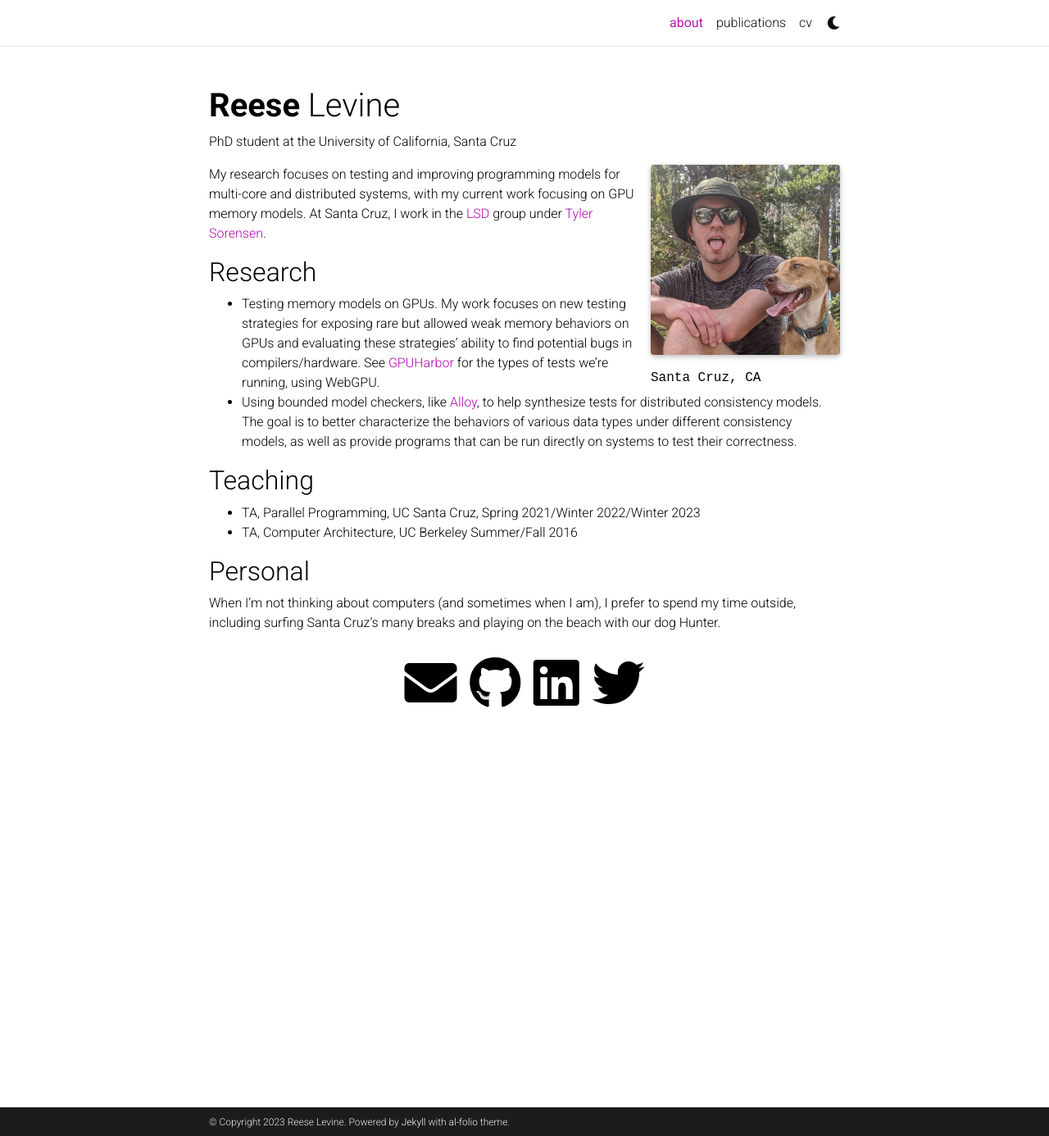
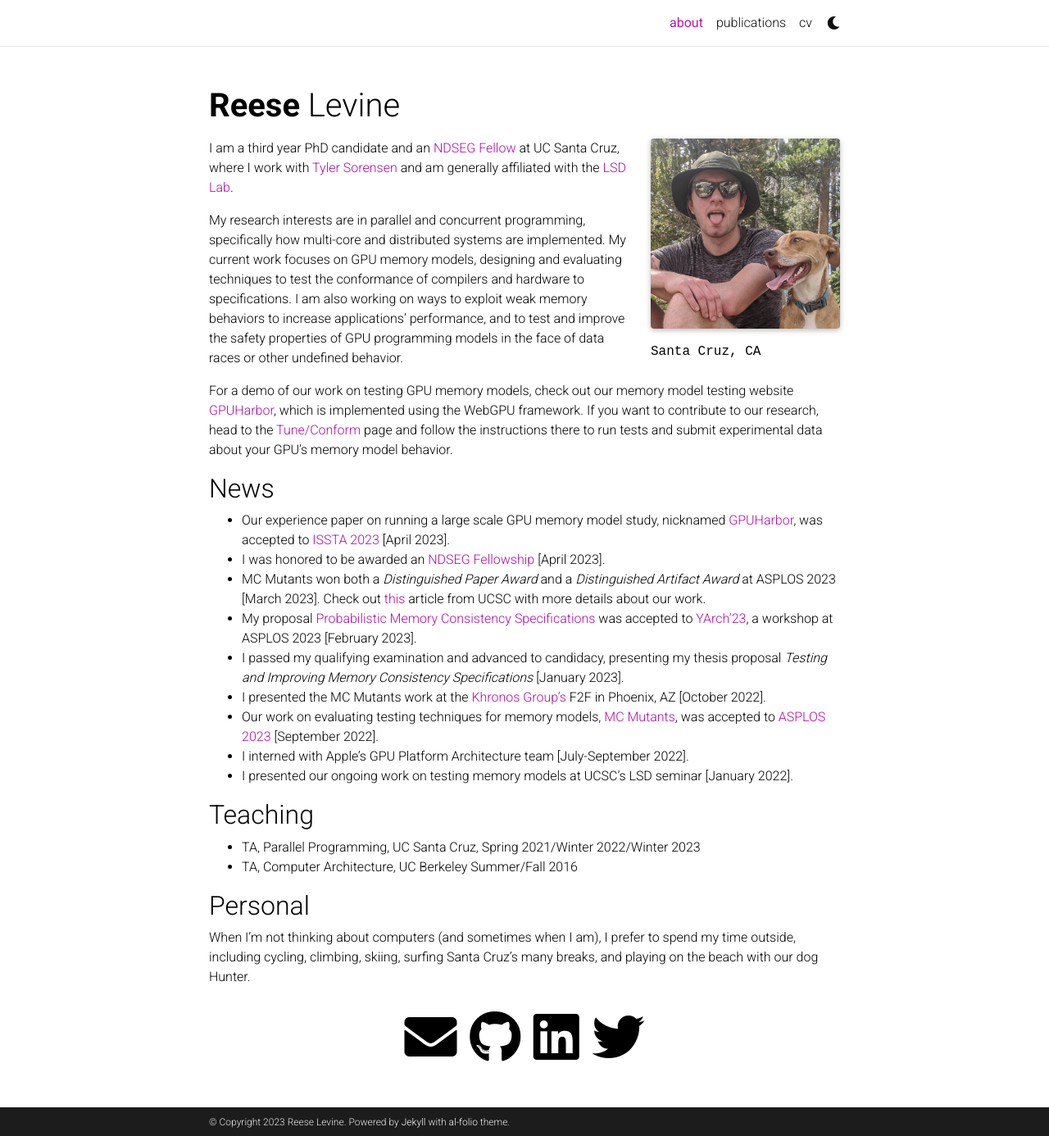
Before and after one commit to reeselevine/homepage2, a Jekyll site: the page built from _pages/about.md, in a window 1280 px wide and 1386 px high. Shown: the whole window at 82% size. Built offline with Jekyll 4.4.1, drawn with Linux system fonts in a browser that asks for light colours; full-size pictures stand in for the smaller copies a plugin makes; comment, search, counter and statistics services are not loaded; a style sheet for code colours, icons or effects is not loaded.

Commit message:
Update about me

```diff
--- a/_pages/about.md
+++ b/_pages/about.md
@@ -2,7 +2,6 @@
 layout: about
 title: about
 permalink: /
-subtitle: PhD student at the University of California, Santa Cruz
 
 profile:
   align: right
@@ -15,11 +14,22 @@ selected_papers: false # includes a list of papers marked as "selected={true}"
 social: true  # includes social icons at the bottom of the page
 ---
 
-My research focuses on testing and improving programming models for multi-core and distributed systems, with my current work focusing on GPU memory models. At Santa Cruz, I work in the [LSD](https://lsd.ucsc.edu/) group under [Tyler Sorensen](https://users.soe.ucsc.edu/~tsorensen/).
+I am a third year PhD candidate and an [NDSEG Fellow](https://ndseg.org/) at UC Santa Cruz, where I work with [Tyler Sorensen](https://users.soe.ucsc.edu/~tsorensen/) and am generally affiliated with the [LSD Lab](https://lsd.ucsc.edu/).
 
-## Research
-* Testing memory models on GPUs. My work focuses on new testing strategies for exposing rare but allowed weak memory behaviors on GPUs and evaluating these strategies' ability to find potential bugs in compilers/hardware. See [GPUHarbor](https://gpuharbor.ucsc.edu) for the types of tests we're running, using WebGPU.
-* Using bounded model checkers, like [Alloy](https://alloytools.org/), to help synthesize tests for distributed consistency models. The goal is to better characterize the behaviors of various data types under different consistency models, as well as provide programs that can be run directly on systems to test their correctness.
+My research interests are in parallel and concurrent programming, specifically how multi-core and distributed systems are implemented. My current work focuses on GPU memory models, designing and evaluating techniques to test the conformance of compilers and hardware to specifications. I am also working on ways to exploit weak memory behaviors to increase applications' performance, and to test and improve the safety properties of GPU programming models in the face of data races or other undefined behavior.
+
+For a demo of our work on testing GPU memory models, check out our memory model testing website [GPUHarbor](https://gpuharbor.ucsc.edu/webgpu-mem-testing), which is implemented using the WebGPU framework. If you want to contribute to our research, head to the [Tune/Conform](https://gpuharbor.ucsc.edu/webgpu-mem-testing/tuning/) page and follow the instructions there to run tests and submit experimental data about your GPU's memory model behavior.
+
+## News
+* Our experience paper on running a large scale GPU memory model study, nicknamed [GPUHarbor](assets/pdf/gpuharbor.pdf), was accepted to [ISSTA 2023](https://conf.researchr.org/home/issta-2023) [April 2023].
+* I was honored to be awarded an [NDSEG Fellowship](https://ndseg.org/) [April 2023].
+* MC Mutants won both a _Distinguished Paper Award_ and a _Distinguished Artifact Award_ at ASPLOS 2023 [March 2023]. Check out [this](https://news.ucsc.edu/2023/03/sorensen-bugs.html) article from UCSC with more details about our work.
+* My proposal [Probabilistic Memory Consistency Specifications](assets/pdf/yarch_pmcs.pdf) was accepted to [YArch'23](https://web.mit.edu/yarch2023/), a workshop at ASPLOS 2023 [February 2023].
+* I passed my qualifying examination and advanced to candidacy, presenting my thesis proposal _Testing and Improving Memory Consistency Specifications_ [January 2023].
+* I presented the MC Mutants work at the [Khronos Group's](https://www.khronos.org/) F2F in Phoenix, AZ [October 2022].
+* Our work on evaluating testing techniques for memory models, [MC Mutants](assets/pdf/mc_mutants.pdf), was accepted to [ASPLOS 2023](https://www.asplos-conference.org/asplos2023/) [September 2022].
+* I interned with Apple's GPU Platform Architecture team [July-September 2022].
+* I presented our ongoing work on testing memory models at UCSC's LSD seminar [January 2022].
 
 ## Teaching
 * TA, Parallel Programming, UC Santa Cruz, Spring 2021/Winter 2022/Winter 2023
@@ -27,4 +37,4 @@ My research focuses on testing and improving programming models for multi-core a
 
 ## Personal
 
-When I'm not thinking about computers (and sometimes when I am), I prefer to spend my time outside, including surfing Santa Cruz's many breaks and playing on the beach with our dog Hunter.
+When I'm not thinking about computers (and sometimes when I am), I prefer to spend my time outside, including cycling, climbing, skiing, surfing Santa Cruz's many breaks, and playing on the beach with our dog Hunter.
```
